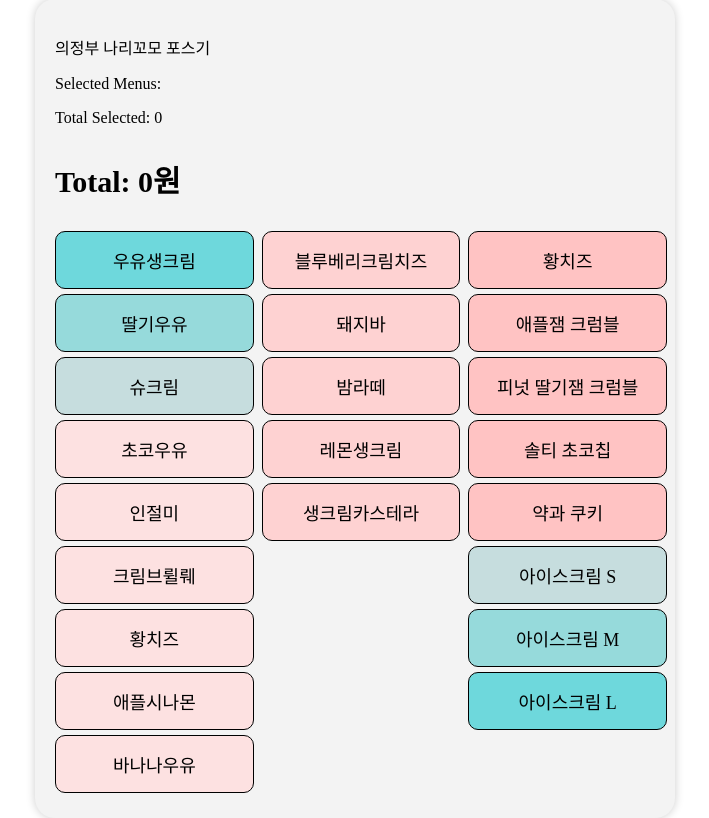
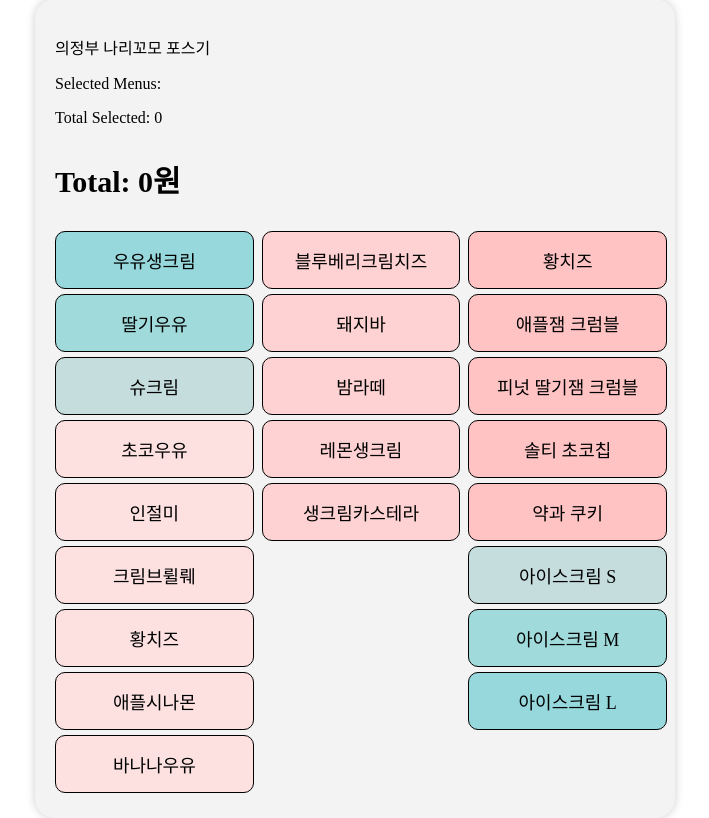
Before and after one commit to JaceProgramming/Nari_POS, a React (Create React App) app: page / in a window 1280 px wide. Shown: the whole page, without its empty margins (285-994 px from the left). Built offline with nearby package versions, Linux system fonts and the light colour scheme.

Commit message:
Added Banana

```diff
--- a/src/App.css
+++ b/src/App.css
@@ -52,10 +52,10 @@
 }
 
 .menu-item.color1 {
-  background-color: rgb(110, 216, 220);
+  background-color: rgb(150, 216, 220);
 }
 .menu-item.color2 {
-  background-color: rgb(150, 218, 219);
+  background-color: rgb(160, 218, 219);
 }
 .menu-item.color3 {
   background-color: rgb(198, 221, 222);
```
